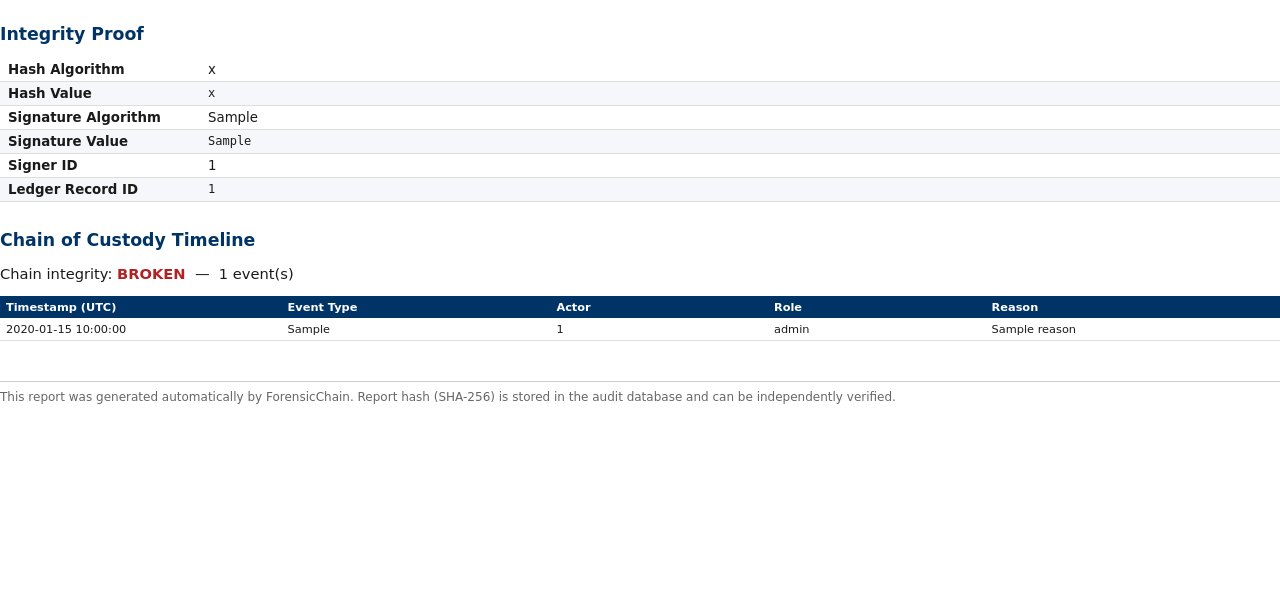
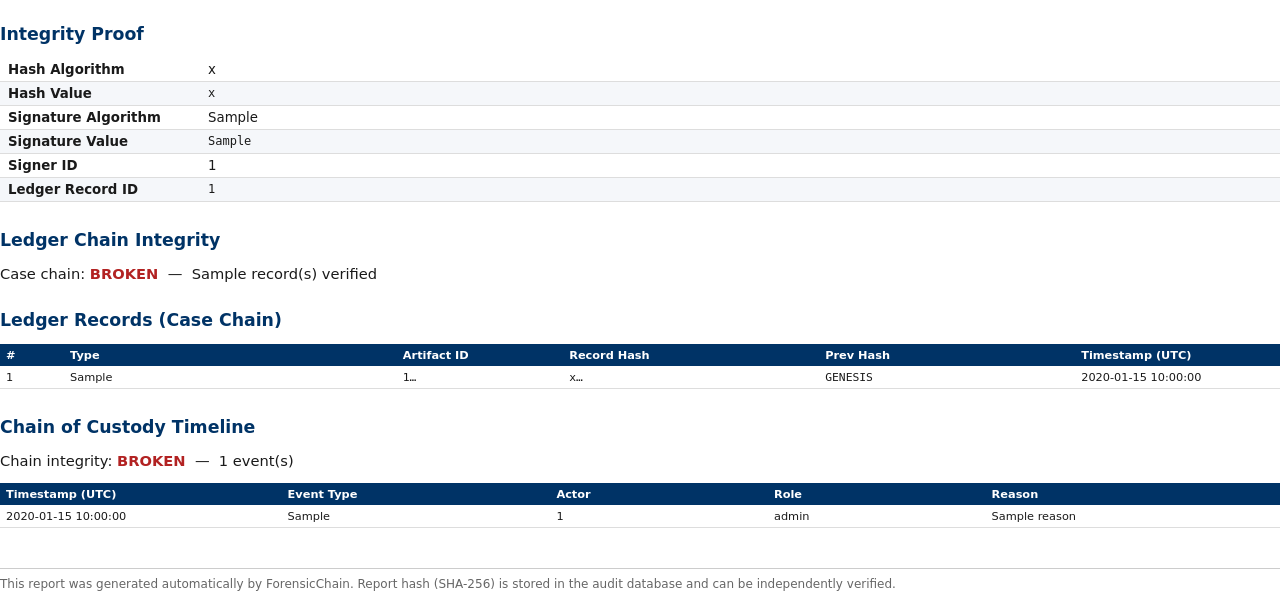
Before and after one commit to Aleyna134/ForensicChain, a Python web app: template services/audit-reporter/templates/report.html in a window 1280 px wide. Shown: the part 399-990 px from the top of the page. Before the commit the page ends 803 px from the top, so only its background shows below. Run offline with Jinja, Linux system fonts and the light colour scheme; the template is opened without the code that fills it: most values are stand-ins (such as "Sample title", 1, 10 or a date in 2020).

Commit message:
feat: ledger chain in reports, logo update, closed-case guard, StrictMode removal
- audit-reporter: ledger proof optional (graceful 404), chain validation and
  full record list included in generated PDF reports
- logo: replace inline SVG with fc-logo.svg/.png across sidebar, login panel,
  and favicon; remove gap between logo and wordmark
- admin: block assignments on CLOSED cases (backend 409 + frontend warning)
- LedgerPage: remove mx-auto centering to match other pages
- main.tsx: remove StrictMode to prevent double custody events in dev mode

```diff
--- a/forensic-ui/index.html
+++ b/forensic-ui/index.html
@@ -3,6 +3,7 @@
   <head>
     <meta charset="UTF-8" />
     <meta name="viewport" content="width=device-width, initial-scale=1.0" />
+    <link rel="icon" type="image/png" href="/fc-logo.png" />
     <title>ForensicChain</title>
   </head>
   <body>
--- a/forensic-ui/src/pages/LedgerPage.tsx
+++ b/forensic-ui/src/pages/LedgerPage.tsx
@@ -64,7 +64,7 @@ export default function LedgerPage() {
 
   return (
     <Layout>
-      <div className="max-w-5xl mx-auto space-y-6">
+      <div className="max-w-5xl space-y-6">
 
         {/* ── Header ─────────────────────────────────────────────────── */}
         <div className="flex items-center justify-between">
--- a/services/audit-reporter/templates/report.html
+++ b/services/audit-reporter/templates/report.html
@@ -28,6 +28,16 @@
     .timeline th,
     .timeline td        { padding: 4px 6px; font-size: 8.5pt;
                           word-break: break-all; overflow-wrap: anywhere; }
+    .ledger-chain          { table-layout: fixed; width: 100%; }
+    .ledger-chain col.num  { width: 5%; }
+    .ledger-chain col.type { width: 26%; }
+    .ledger-chain col.art  { width: 13%; }
+    .ledger-chain col.hash { width: 20%; }
+    .ledger-chain col.prev { width: 20%; }
+    .ledger-chain col.lts  { width: 16%; }
+    .ledger-chain th,
+    .ledger-chain td       { padding: 4px 6px; font-size: 8.5pt;
+                             word-break: break-all; overflow-wrap: anywhere; }
   </style>
 </head>
 <body>
@@ -53,6 +63,7 @@
 </table>
 
 <h2>Integrity Proof</h2>
+{% if ledger %}
 <table>
   <tr><td class="label">Hash Algorithm</td>      <td>{{ ledger.hash_algorithm }}</td></tr>
   <tr><td class="label">Hash Value</td>           <td class="mono">{{ ledger.hash_value }}</td></tr>
@@ -61,6 +72,62 @@
   <tr><td class="label">Signer ID</td>            <td>{{ ledger.signer_id }}</td></tr>
   <tr><td class="label">Ledger Record ID</td>     <td class="mono">{{ ledger.record_id }}</td></tr>
 </table>
+{% else %}
+<p class="invalid">No ledger proof record found for this artifact.</p>
+{% endif %}
+
+<h2>Ledger Chain Integrity</h2>
+{% if ledger_validation %}
+<p>
+  Case chain:
+  {% if ledger_validation.chain_valid %}
+    <span class="valid">VALID</span>
+  {% else %}
+    <span class="invalid">BROKEN</span>
+  {% endif %}
+  &nbsp;&mdash;&nbsp; {{ ledger_validation.checked_records }} record(s) verified
+  {% if ledger_validation.error_message %}
+    &nbsp;&mdash;&nbsp; {{ ledger_validation.error_message }}
+  {% endif %}
+</p>
+{% else %}
+<p style="color:#888;">Chain validation data not available.</p>
+{% endif %}
+
+{% if ledger_records is not none %}
+<h2>Ledger Records (Case Chain)</h2>
+{% if ledger_records %}
+<table class="ledger-chain">
+  <colgroup>
+    <col class="num" /><col class="type" /><col class="art" /><col class="hash" /><col class="prev" /><col class="lts" />
+  </colgroup>
+  <thead>
+    <tr>
+      <th>#</th>
+      <th>Type</th>
+      <th>Artifact ID</th>
+      <th>Record Hash</th>
+      <th>Prev Hash</th>
+      <th>Timestamp (UTC)</th>
+    </tr>
+  </thead>
+  <tbody>
+    {% for rec in ledger_records %}
+    <tr>
+      <td>{{ loop.index }}</td>
+      <td>{{ rec.record_type }}</td>
+      <td class="mono">{{ rec.artifact_id[:8] }}&hellip;</td>
+      <td class="mono">{{ rec.record_hash[:16] }}&hellip;</td>
+      <td class="mono">{{ rec.previous_record_hash[:16] ~ '…' if rec.previous_record_hash else 'GENESIS' }}</td>
+      <td>{{ rec.created_at[:19].replace('T', ' ') if rec.created_at else '—' }}</td>
+    </tr>
+    {% endfor %}
+  </tbody>
+</table>
+{% else %}
+<p style="color:#888;">No ledger records found for this case.</p>
+{% endif %}
+{% endif %}
 
 <h2>Chain of Custody Timeline</h2>
 <p>
--- a/services/auth-service/routers/admin.py
+++ b/services/auth-service/routers/admin.py
@@ -234,8 +234,11 @@ async def create_assignment(
         )
 
     case_result = await db.execute(select(Case).where(Case.id == case_id))
-    if not case_result.scalar_one_or_none():
+    case = case_result.scalar_one_or_none()
+    if not case:
         raise HTTPException(status_code=status.HTTP_404_NOT_FOUND, detail="Case not found")
+    if case.status == "CLOSED":
+        raise HTTPException(status_code=status.HTTP_409_CONFLICT, detail="Cannot assign to a closed case")
 
     user_result = await db.execute(select(User).where(User.username == body.username))
     user = user_result.scalar_one_or_none()
```
Also changed, not shown: forensic-ui/src/components/Layout.tsx (+2 -34 lines), forensic-ui/src/main.tsx (+1 -6 lines), forensic-ui/src/pages/AdminPage.tsx (+6 -1 lines), forensic-ui/src/pages/LoginPage.tsx (+2 -9 lines), services/audit-reporter/clients/base.py (+22 -1 lines), services/audit-reporter/clients/ledger_client.py (+27 -2 lines), services/audit-reporter/report_generator.py (+25 -4 lines), forensic-ui/public/fc-logo.png (added), forensic-ui/public/fc-logo.svg (added).
